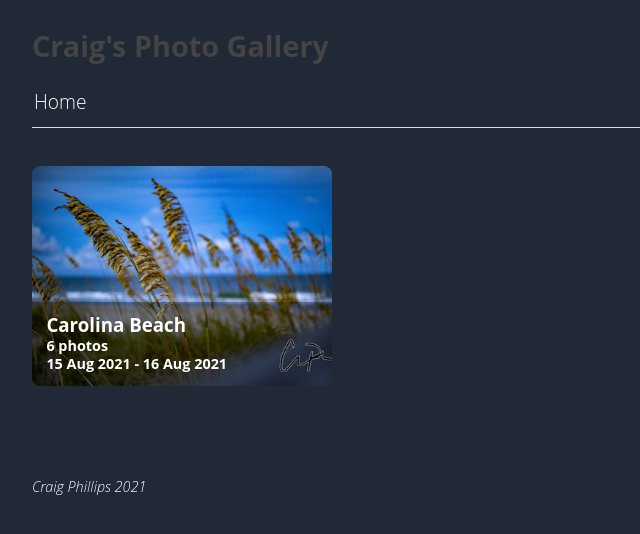
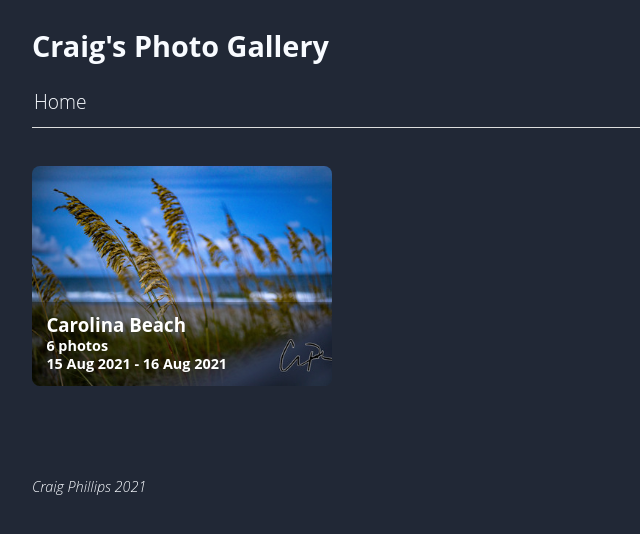
Before and after one commit to the-real-cphillips/photography, a plain HTML site: page index.html in a window 1280 px wide. Shown: the whole page, without its empty margins (0-640 px from the left). Drawn offline with Linux system fonts and the light colour scheme.

Commit message:
Deploying to gh-pages from  @ 0d87303b74a619b166b1caaef5d3ac1db887ba6a 🚀

```diff
--- a/public/theme.css
+++ b/public/theme.css
@@ -158,6 +158,10 @@ body {
   margin: auto;
 }
 
+h1 a{
+  color: #f8fbff;
+}
+
 a {
   color: #f8fbff;
 }
```
Also changed, not shown: 1 other file.
